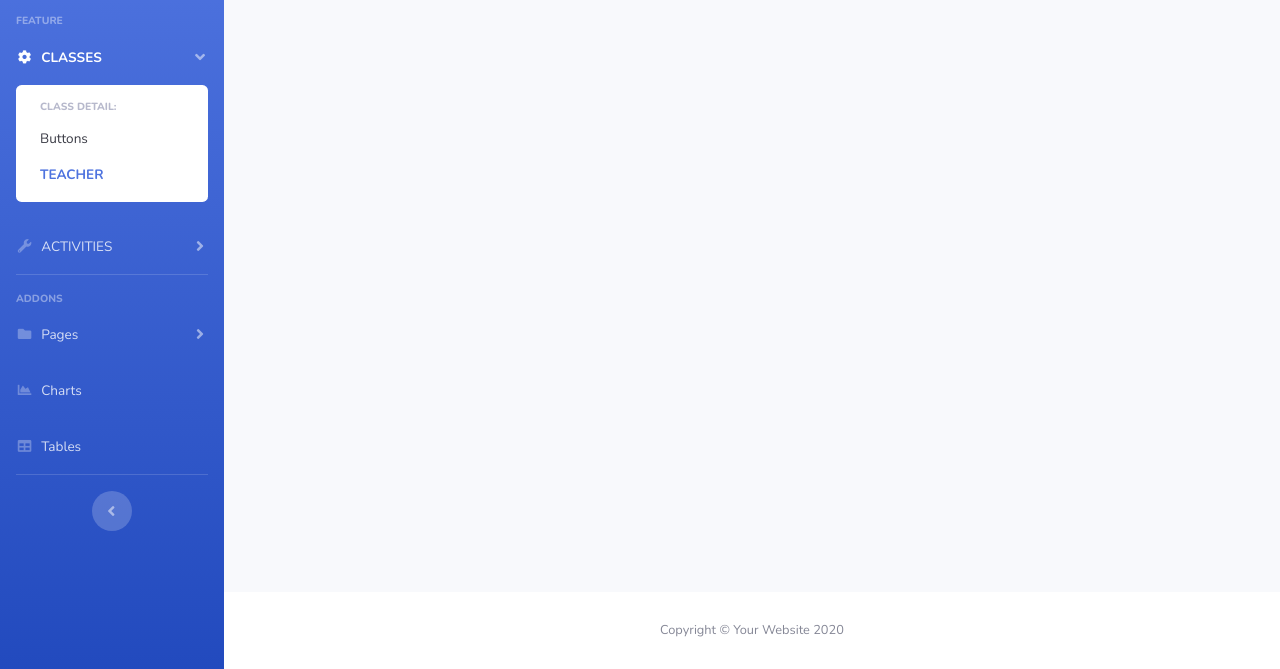
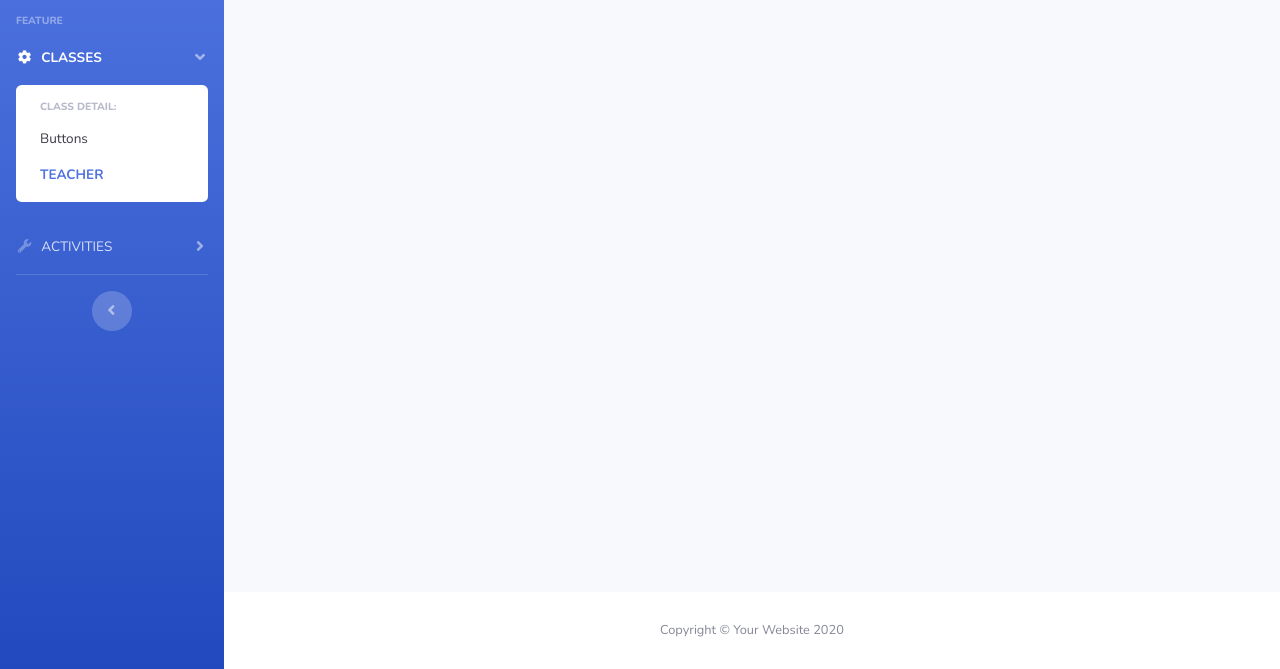
Before and after one commit to python-benedict/Dashboard, a website with bundled scripts: page cards.html in a window 1280 px wide. Shown: the part 131-800 px from the top of the page. Built offline with nearby package versions, Linux system fonts and the light colour scheme.

Commit message:
done making changes to the card.html page

```diff
--- a/cards.html
+++ b/cards.html
@@ -95,48 +95,7 @@
             <!-- Divider -->
             <hr class="sidebar-divider">
 
-            <!-- Heading -->
-            <div class="sidebar-heading">
-                Addons
-            </div>
 
-            <!-- Nav Item - Pages Collapse Menu -->
-            <li class="nav-item">
-                <a class="nav-link collapsed" href="#" data-toggle="collapse" data-target="#collapsePages"
-                    aria-expanded="true" aria-controls="collapsePages">
-                    <i class="fas fa-fw fa-folder"></i>
-                    <span>Pages</span>
-                </a>
-                <div id="collapsePages" class="collapse" aria-labelledby="headingPages" data-parent="#accordionSidebar">
-                    <div class="bg-white py-2 collapse-inner rounded">
-                        <h6 class="collapse-header">Login Screens:</h6>
-                        <a class="collapse-item" href="login.html">Login</a>
-                        <a class="collapse-item" href="register.html">Register</a>
-                        <a class="collapse-item" href="forgot-password.html">Forgot Password</a>
-                        <div class="collapse-divider"></div>
-                        <h6 class="collapse-header">Other Pages:</h6>
-                        <a class="collapse-item" href="404.html">404 Page</a>
-                        <a class="collapse-item" href="blank.html">Blank Page</a>
-                    </div>
-                </div>
-            </li>
-
-            <!-- Nav Item - Charts -->
-            <li class="nav-item">
-                <a class="nav-link" href="charts.html">
-                    <i class="fas fa-fw fa-chart-area"></i>
-                    <span>Charts</span></a>
-            </li>
-
-            <!-- Nav Item - Tables -->
-            <li class="nav-item">
-                <a class="nav-link" href="tables.html">
-                    <i class="fas fa-fw fa-table"></i>
-                    <span>Tables</span></a>
-            </li>
-
-            <!-- Divider -->
-            <hr class="sidebar-divider d-none d-md-block">
 
             <!-- Sidebar Toggler (Sidebar) -->
             <div class="text-center d-none d-md-inline">
```
